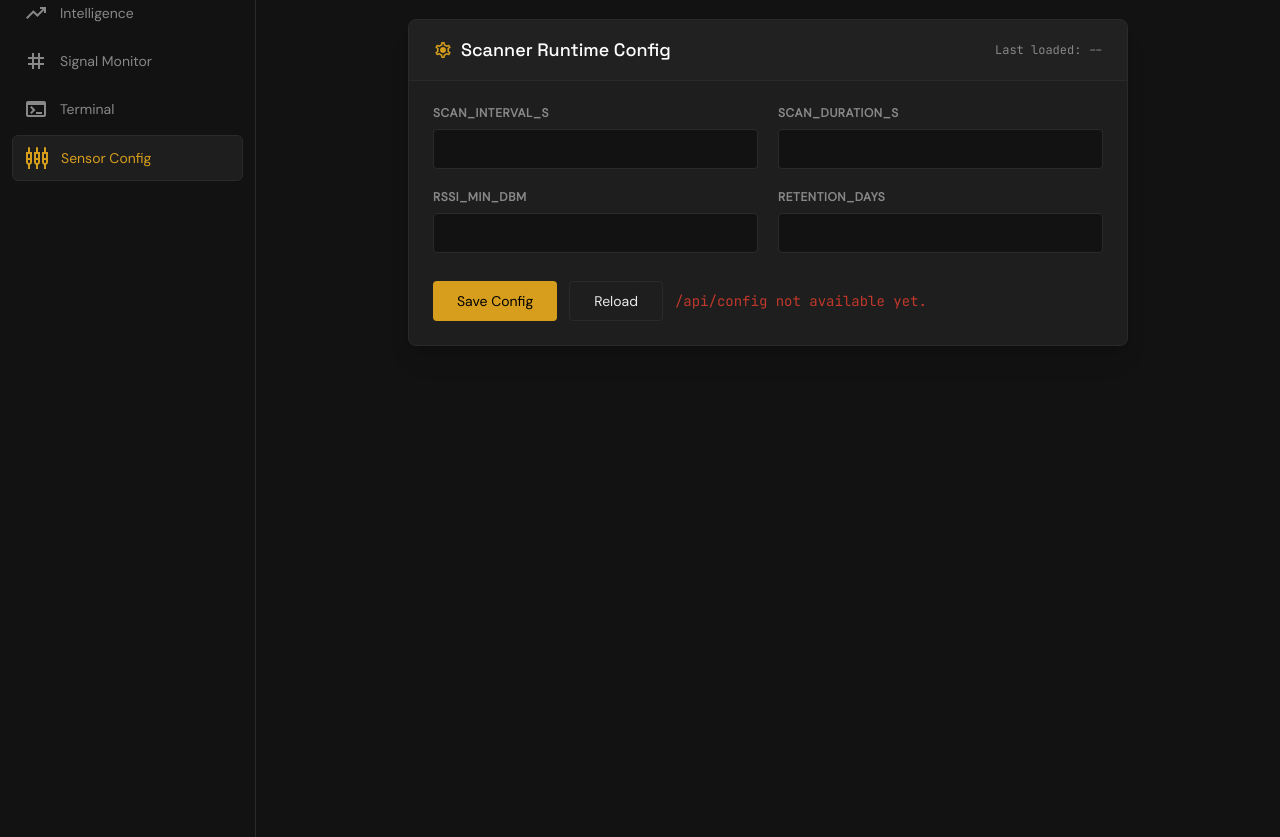
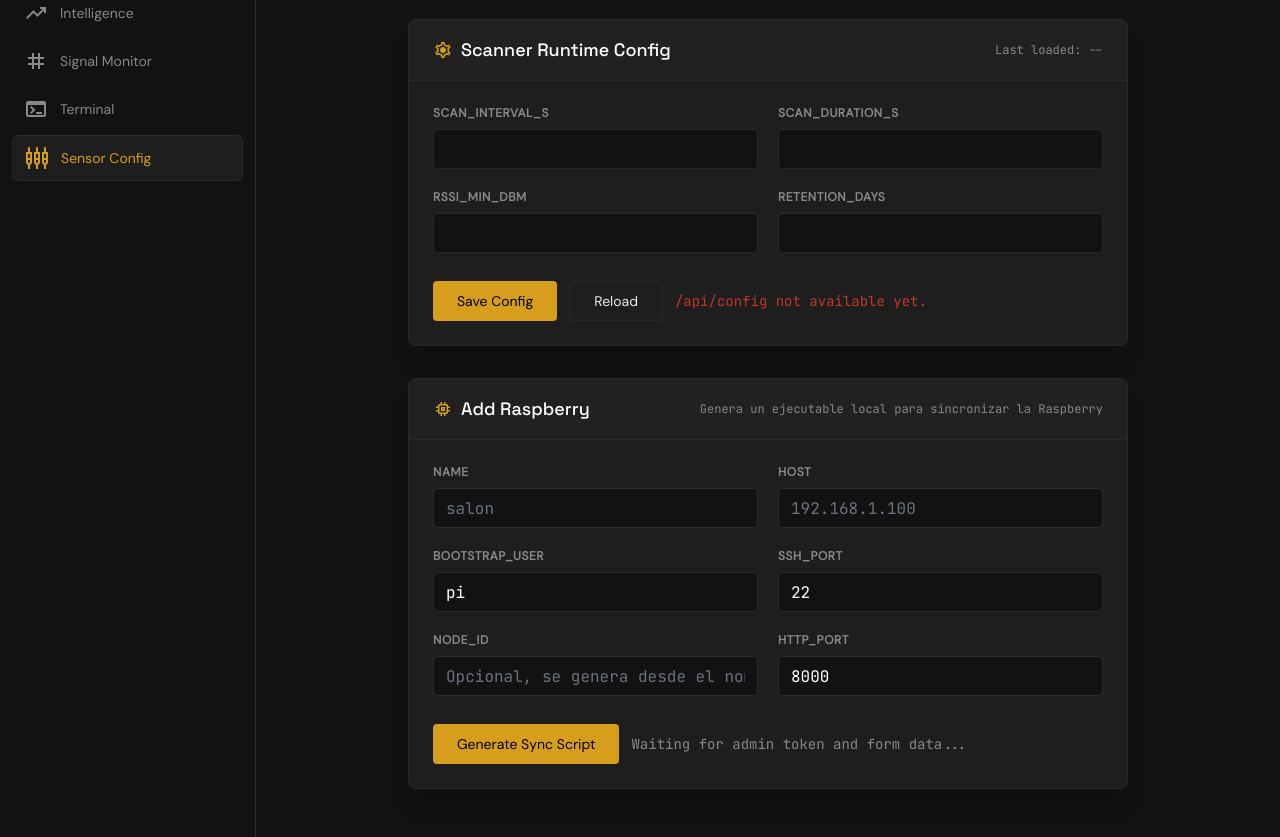
Before and after one commit to b-lod-riglesias/rpipulse, a FastAPI app: page /sensors in a window 1280 px wide. Shown: the part 137-974 px from the top of the page. Run offline with FastAPI, Linux system fonts and the light colour scheme; data that the repository does not hold is empty; parts of the project's set-up code (start-up, migrations or seed data) failed here and were passed over; some libraries are stand-ins or nearby versions.

Commit message:
feat(webui): add raspberry bootstrap sync flow

```diff
--- a/src/rpipulse/webui/app.py
+++ b/src/rpipulse/webui/app.py
@@ -3,6 +3,8 @@ from __future__ import annotations
 import asyncio
 import json
 import os
+import re
+import shlex
 from datetime import datetime, timezone
 from pathlib import Path
 from typing import Any
@@ -34,6 +36,9 @@ from rpipulse.db import (
 WEBUI_DIR = Path(__file__).resolve().parent
 TEMPLATES_DIR = WEBUI_DIR / "templates"
 STATIC_DIR = WEBUI_DIR / "static"
+REPO_ROOT = WEBUI_DIR.parents[2]
+SYNC_SCRIPTS_DIR = REPO_ROOT / "data" / "generated_sync"
+ADD_RASPBERRY_TOOL = REPO_ROOT / "tools" / "add_raspberry.sh"
 
 
 def resolve_db_path(override: Path | None = None) -> Path:
@@ -68,6 +73,60 @@ def _status_from_load_pct(load_pct: float | None) -> str:
     if load_pct < 85:
         return "busy"
     return "packed"
+
+
+def _slugify_node_id(value: str) -> str:
+    normalized = re.sub(r"[^a-z0-9]+", "-", value.strip().lower())
+    return normalized.strip("-")
+
+
+def _build_sync_script(
+    *,
+    node_name: str,
+    host: str,
+    bootstrap_user: str,
+    ssh_port: int,
+) -> str:
+    tool_path = shlex.quote(str(ADD_RASPBERRY_TOOL))
+    host_q = shlex.quote(host)
+    user_q = shlex.quote(bootstrap_user)
+    port_q = shlex.quote(str(ssh_port))
+    name_q = shlex.quote(node_name)
+    return "\n".join(
+        [
+            "#!/usr/bin/env bash",
+            "set -euo pipefail",
+            "",
+            f"exec {tool_path} --host {host_q} --user {user_q} --port {port_q} --name {name_q}",
+            "",
+        ]
+    )
+
+
+def _create_sync_script(
+    *,
+    node_id: str,
+    node_name: str,
+    host: str,
+    bootstrap_user: str,
+    ssh_port: int,
+) -> Path:
+    if not ADD_RASPBERRY_TOOL.exists():
+        raise FileNotFoundError(f"Missing deployment tool: {ADD_RASPBERRY_TOOL}")
+
+    SYNC_SCRIPTS_DIR.mkdir(parents=True, exist_ok=True)
+    script_path = SYNC_SCRIPTS_DIR / f"sync_{node_id}.sh"
+    script_path.write_text(
+        _build_sync_script(
+            node_name=node_name,
+            host=host,
+            bootstrap_user=bootstrap_user,
+            ssh_port=ssh_port,
+        ),
+        encoding="utf-8",
+    )
+    script_path.chmod(0o755)
+    return script_path
 
 
 def _as_int(value: Any, default: int = 0) -> int:
@@ -401,6 +460,83 @@ def create_app(db_path: Path | None = None) -> FastAPI:
         except (TypeError, ValueError) as exc:
             raise HTTPException(status_code=400, detail=str(exc)) from exc
         return {"config": config}
+
+    @app.post("/api/admin/raspberries/bootstrap")
+    def api_bootstrap_raspberry(payload: dict[str, Any], token: str | None = Query(default=None)) -> dict[str, Any]:
+        _require_admin_token(token)
+
+        from rpipulse.db import create_node, get_node, update_node
+
+        name = str(payload.get("name") or "").strip()
+        host = str(payload.get("host") or "").strip()
+        bootstrap_user = str(payload.get("bootstrap_user") or "").strip()
+        node_user = str(payload.get("node_user") or "rpipulse").strip() or "rpipulse"
+        raw_node_id = str(payload.get("id") or name).strip()
+        node_id = _slugify_node_id(raw_node_id)
+        enabled = bool(payload.get("enabled", True))
+
+        if not name or not host or not bootstrap_user:
+            raise HTTPException(status_code=400, detail="Missing required fields: name, host, bootstrap_user")
+        if not node_id:
+            raise HTTPException(status_code=400, detail="Could not derive a valid node id")
+
+        try:
+            ssh_port = int(payload.get("ssh_port", 22))
+            http_port = int(payload.get("http_port", 8000))
+        except (TypeError, ValueError) as exc:
+            raise HTTPException(status_code=400, detail="ssh_port and http_port must be integers") from exc
+
+        if not (1 <= ssh_port <= 65535):
+            raise HTTPException(status_code=400, detail="ssh_port must be between 1 and 65535")
+        if not (1 <= http_port <= 65535):
+            raise HTTPException(status_code=400, detail="http_port must be between 1 and 65535")
+
+        existing = get_node(node_id=node_id, db_path=app.state.db_path)
+        if existing is None:
+            node = create_node(
+                node_id=node_id,
+                name=name,
+                host=host,
+                port=http_port,
+                user=node_user,
+                enabled=enabled,
+                db_path=app.state.db_path,
+            )
+        else:
+            node = update_node(
+                node_id=node_id,
+                name=name,
+                host=host,
+                port=http_port,
+                user=node_user,
+                enabled=enabled,
+                db_path=app.state.db_path,
+            )
+            if node is None:
+                raise HTTPException(status_code=404, detail="Node not found")
+
+        try:
+            script_path = _create_sync_script(
+                node_id=node_id,
+                node_name=name,
+                host=host,
+                bootstrap_user=bootstrap_user,
+                ssh_port=ssh_port,
+            )
+        except FileNotFoundError as exc:
+            raise HTTPException(status_code=500, detail=str(exc)) from exc
+
+        node.pop("password", None)
+        return {
+            "node": node,
+            "bootstrap": {
+                "script_path": str(script_path),
+                "command": str(script_path),
+                "bootstrap_user": bootstrap_user,
+                "ssh_port": ssh_port,
+                "http_port": http_port,
+            },
+        }
 
     @app.get("/api/series/daily")
     def api_daily_series() -> dict[str, Any]:
--- a/src/rpipulse/webui/static/app.js
+++ b/src/rpipulse/webui/static/app.js
@@ -28,6 +28,22 @@
     try {
       const response = await fetch(url, {
         method: "PUT",
+        headers: { Accept: "application/json", "Content-Type": "application/json" },
+        body: JSON.stringify(payload),
+      });
+      const data = await response.json().catch(function () {
+        return null;
+      });
+      return { ok: response.ok, status: response.status, data };
+    } catch (_err) {
+      return { ok: false, status: 0, data: null };
+    }
+  }
+
+  async function postJson(url, payload) {
+    try {
+      const response = await fetch(url, {
+        method: "POST",
         headers: { Accept: "application/json", "Content-Type": "application/json" },
         body: JSON.stringify(payload),
       });
@@ -340,6 +356,13 @@
     // Only the HUB proxy PUT requires token. The node-local /api/config does not.
     if (!base.startsWith("/api/nodes/")) return base;
     const token = getAdminToken();
+    if (!token) return base;
+    return `${base}?token=${encodeURIComponent(token)}`;
+  }
+
+  function raspberryBootstrapUrl() {
+    const token = getAdminToken();
+    const base = "/api/admin/raspberries/bootstrap";
     if (!token) return base;
     return `${base}?token=${encodeURIComponent(token)}`;
   }
@@ -927,6 +950,56 @@
       });
     }
 
+    const bootstrapForm = document.getElementById("raspberry-bootstrap-form");
+    const bootstrapBtn = document.getElementById("raspberry-bootstrap-btn");
+    const bootstrapStatus = document.getElementById("raspberry-bootstrap-status");
+    const bootstrapResult = document.getElementById("raspberry-bootstrap-result");
+    const scriptPath = document.getElementById("raspberry-script-path");
+    const scriptCommand = document.getElementById("raspberry-script-command");
+
+    function setBootstrapStatus(text, isError) {
+      if (!bootstrapStatus) return;
+      bootstrapStatus.textContent = text;
+      bootstrapStatus.classList.toggle("text-accent-red", Boolean(isError));
+      bootstrapStatus.classList.toggle("text-text-muted", !isError);
+    }
+
+    if (bootstrapForm) {
+      bootstrapForm.addEventListener("submit", async function (event) {
+        event.preventDefault();
+        if (bootstrapBtn) bootstrapBtn.setAttribute("disabled", "disabled");
+
+        const payload = {
+          id: (document.getElementById("raspberry_node_id") || {}).value || "",
+          name: (document.getElementById("raspberry_name") || {}).value || "",
+          host: (document.getElementById("raspberry_host") || {}).value || "",
+          bootstrap_user: (document.getElementById("raspberry_bootstrap_user") || {}).value || "",
+          ssh_port: toNumber((document.getElementById("raspberry_ssh_port") || {}).value),
+          http_port: toNumber((document.getElementById("raspberry_http_port") || {}).value),
+          node_user: "rpipulse",
+          enabled: true,
+        };
+
+        setBootstrapStatus("Generating sync executable ...", false);
+        const response = await postJson(raspberryBootstrapUrl(), payload);
+        if (bootstrapBtn) bootstrapBtn.removeAttribute("disabled");
+
+        if (!response.ok || !response.data) {
+          setBootstrapStatus(`Could not generate sync executable (status ${response.status || "n/a"}).`, true);
+          showToast("Error generando ejecutable", "error");
+          return;
+        }
+
+        const bootstrap = response.data.bootstrap || {};
+        if (scriptPath) scriptPath.textContent = bootstrap.script_path || "--";
+        if (scriptCommand) scriptCommand.textContent = bootstrap.command || "--";
+        if (bootstrapResult) bootstrapResult.classList.remove("hidden");
+        nodesCachePromise = null;
+        setBootstrapStatus("Raspberry registrada y ejecutable generado.", false);
+        showToast("Raspberry añadida", "success");
+      });
+    }
+
     await loadConfig();
   }
 
--- a/src/rpipulse/webui/templates/sensors.html
+++ b/src/rpipulse/webui/templates/sensors.html
@@ -65,6 +65,59 @@
           </div>
         </form>
       </div>
+
+      <div class="mt-8 bg-surface border border-surface-highlight rounded-lg shadow-xl overflow-hidden">
+        <div class="px-6 py-4 border-b border-surface-highlight bg-surface-highlight/30 flex flex-wrap justify-between items-center gap-3">
+          <h2 class="text-lg font-display font-medium text-white flex items-center gap-2">
+            <span class="material-symbols-outlined text-primary" style="font-size: 20px;">memory</span>
+            Add Raspberry
+          </h2>
+          <span class="text-xs font-mono text-text-muted">Genera un ejecutable local para sincronizar la Raspberry</span>
+        </div>
+
+        <form id="raspberry-bootstrap-form" class="p-6 grid grid-cols-1 sm:grid-cols-2 gap-5">
+          <label class="block">
+            <span class="block text-xs font-bold text-text-muted uppercase tracking-wider mb-2">name</span>
+            <input id="raspberry_name" name="raspberry_name" type="text" required class="w-full bg-background-dark border border-surface-highlight rounded h-10 px-3 text-white font-mono" placeholder="salon" />
+          </label>
+
+          <label class="block">
+            <span class="block text-xs font-bold text-text-muted uppercase tracking-wider mb-2">host</span>
+            <input id="raspberry_host" name="raspberry_host" type="text" required class="w-full bg-background-dark border border-surface-highlight rounded h-10 px-3 text-white font-mono" placeholder="192.168.1.100" />
+          </label>
+
+          <label class="block">
+            <span class="block text-xs font-bold text-text-muted uppercase tracking-wider mb-2">bootstrap_user</span>
+            <input id="raspberry_bootstrap_user" name="raspberry_bootstrap_user" type="text" required class="w-full bg-background-dark border border-surface-highlight rounded h-10 px-3 text-white font-mono" value="pi" />
+          </label>
+
+          <label class="block">
+            <span class="block text-xs font-bold text-text-muted uppercase tracking-wider mb-2">ssh_port</span>
+            <input id="raspberry_ssh_port" name="raspberry_ssh_port" type="number" min="1" max="65535" step="1" required class="w-full bg-background-dark border border-surface-highlight rounded h-10 px-3 text-white font-mono" value="22" />
+          </label>
+
+          <label class="block">
+            <span class="block text-xs font-bold text-text-muted uppercase tracking-wider mb-2">node_id</span>
+            <input id="raspberry_node_id" name="raspberry_node_id" type="text" class="w-full bg-background-dark border border-surface-highlight rounded h-10 px-3 text-white font-mono" placeholder="Opcional, se genera desde el nombre" />
+          </label>
+
+          <label class="block">
+            <span class="block text-xs font-bold text-text-muted uppercase tracking-wider mb-2">http_port</span>
+            <input id="raspberry_http_port" name="raspberry_http_port" type="number" min="1" max="65535" step="1" required class="w-full bg-background-dark border border-surface-highlight rounded h-10 px-3 text-white font-mono" value="8000" />
+          </label>
+
+          <div class="sm:col-span-2 flex items-center gap-3 mt-2">
+            <button id="raspberry-bootstrap-btn" type="submit" class="h-10 px-6 bg-primary hover:bg-yellow-500 text-black font-medium text-sm rounded transition-colors disabled:opacity-60">Generate Sync Script</button>
+            <p id="raspberry-bootstrap-status" class="text-sm font-mono text-text-muted">Waiting for admin token and form data...</p>
+          </div>
+
+          <div id="raspberry-bootstrap-result" class="sm:col-span-2 hidden rounded border border-surface-highlight bg-background-dark p-4">
+            <p class="text-xs font-bold uppercase tracking-wider text-text-muted mb-2">Generated Executable</p>
+            <p class="text-sm text-text-main mb-2">Script path: <code id="raspberry-script-path" class="text-primary">--</code></p>
+            <p class="text-sm text-text-main">Run on the hub: <code id="raspberry-script-command" class="text-primary">--</code></p>
+          </div>
+        </form>
+      </div>
     </div>
   </main>
 </div>
```
Also changed, not shown: tests/test_webui.py (+42 -0 lines).
